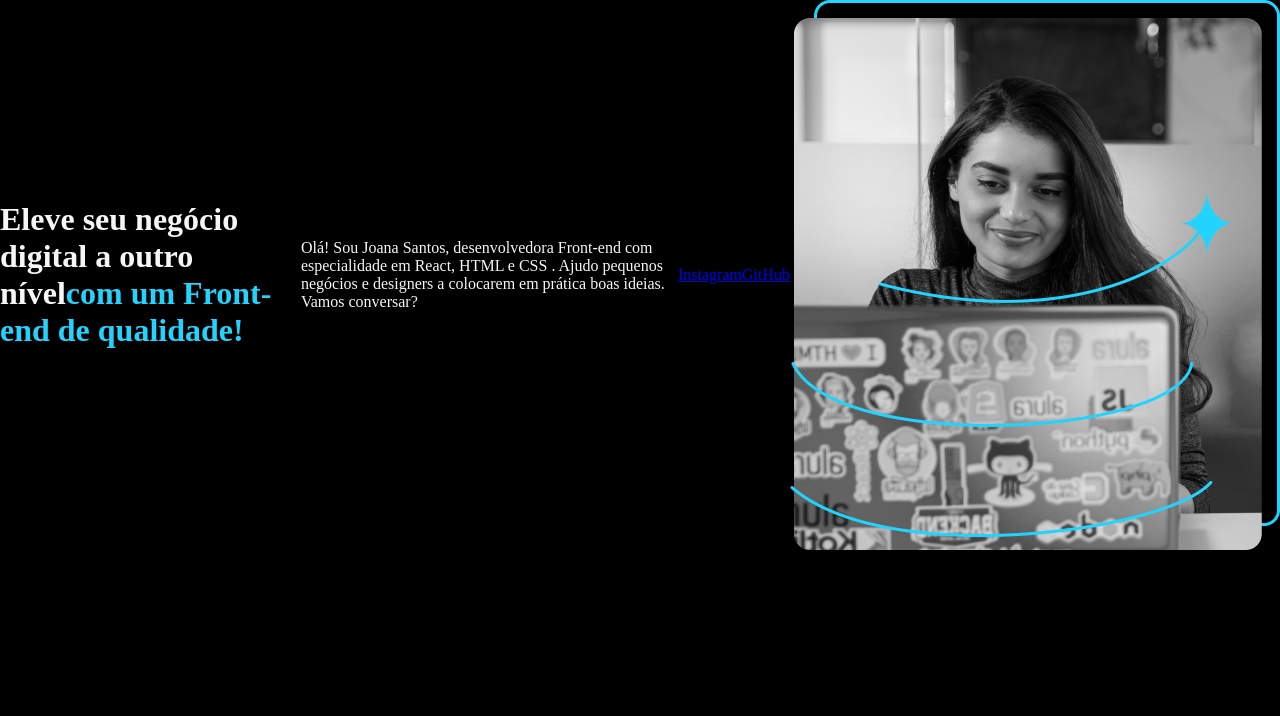
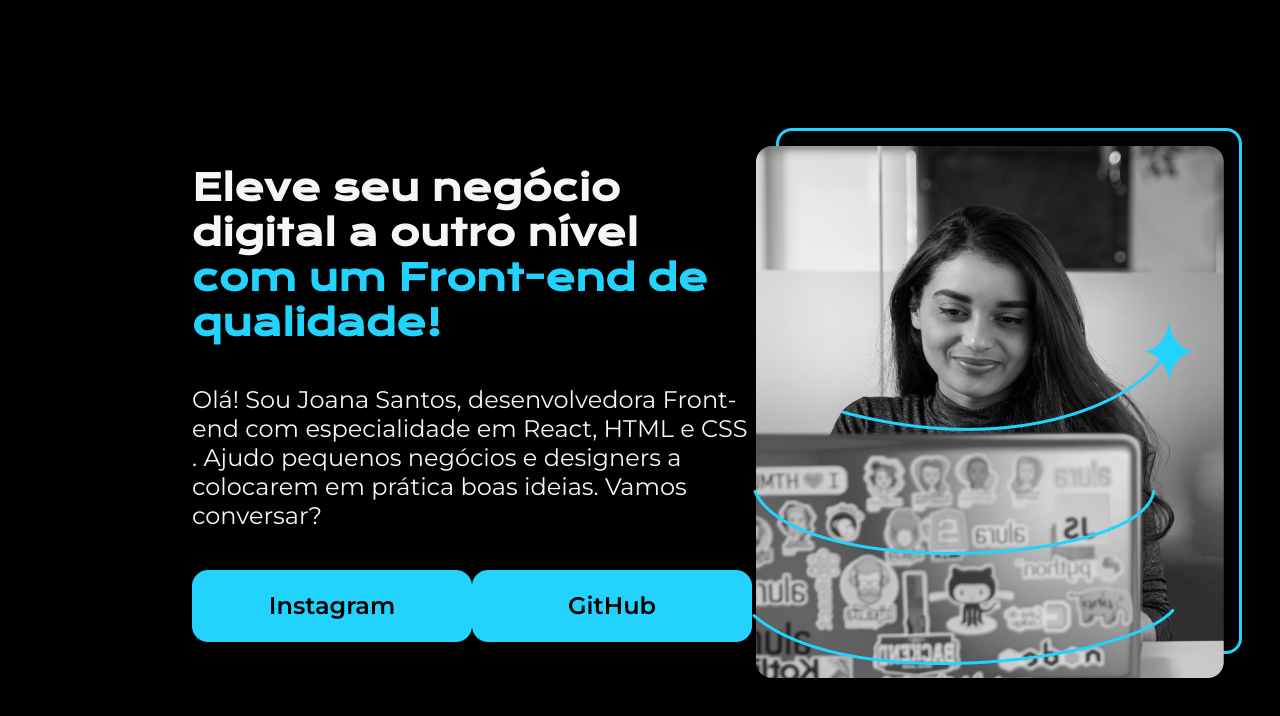
Before and after one commit to kaiokor/Estd.-HtmlCss, a plain HTML site: page index.html in a window 1280 px wide. Drawn offline with nearby package versions, Linux system fonts and the light colour scheme.

Commit message:
100% alura html 2, finalizando o projeto

```diff
--- a/index.html
+++ b/index.html
@@ -10,14 +10,18 @@
 <body>
     <header></header>
     <main class="apresentacao">
-        <h1>Eleve seu negócio digital a outro nível<strong class="titulo-destaque">com um Front-end de qualidade!</strong></h1>
-        <p>Olá! Sou Joana Santos, desenvolvedora
-        Front-end com especialidade em React, HTML e
-        CSS . Ajudo pequenos negócios e designers a
-        colocarem em prática boas ideias. Vamos
-        conversar?</p>
-        <a href="https://instagram.com/rafaballerini">Instagram</a>
-        <a href="https://github.com/guilhermeonrails">GitHub</a>
+        <section class="apresentacao__conteudo">
+            <h1 class="apresentacao__conteudo__titulo">Eleve seu negócio digital a outro nível<strong class="titulo-destaque"> com um Front-end de qualidade!</strong></h1>
+            <p class="apresentacao__conteudo__texto">Olá! Sou Joana Santos, desenvolvedora
+            Front-end com especialidade em React, HTML e
+            CSS . Ajudo pequenos negócios e designers a
+            colocarem em prática boas ideias. Vamos
+            conversar?</p>
+            <div class="apresentacao__links">
+                <a class="apresentacao__links__link" href="https://instagram.com/rafaballerini">Instagram</a>
+                <a class="apresentacao__links__link" href="https://github.com/guilhermeonrails">GitHub</a>
+            </div>
+        </section>
         <img src="imagem.png" alt="Foto da Joana Santos programando">
     </main>
     <footer></footer>
--- a/style.css
+++ b/style.css
@@ -1,3 +1,5 @@
+@import url('https://fonts.googleapis.com/css2?family=Krona+One&family=Montserrat:wght@400;600&display=swap');
+
 *{
     margin:0;
     padding:0;
@@ -19,6 +21,43 @@ strong{
 }
 
 .apresentacao{
+    margin:10% 15%;
     display: flex;
     align-items: center;
+    justify-content: space-between;
 }
+
+.apresentacao__conteudo{
+    width: 615px;
+    display:flex;
+    flex-direction: column;
+    gap: 40px;
+}
+
+.apresentacao__conteudo__titulo{
+    font-size: 36px;
+    font-family: "Krona One", sans-serif;
+}
+
+.apresentacao__conteudo__texto{
+    font-size: 24px;
+    font-family: "Montserrat", serif;
+}
+
+.apresentacao__links{
+    display: flex;
+    justify-content: space-between;
+}
+
+.apresentacao__links__link{
+    background-color: #22D4FD;
+    width: 280px;
+    text-align: center;
+    border-radius: 16px;
+    font-size: 24px;
+    padding: 21.5px 0;
+    text-decoration: none;
+    color: #000000;
+    font-family: "Montserrat", serif;
+    font-weight: 600;
+}
```
